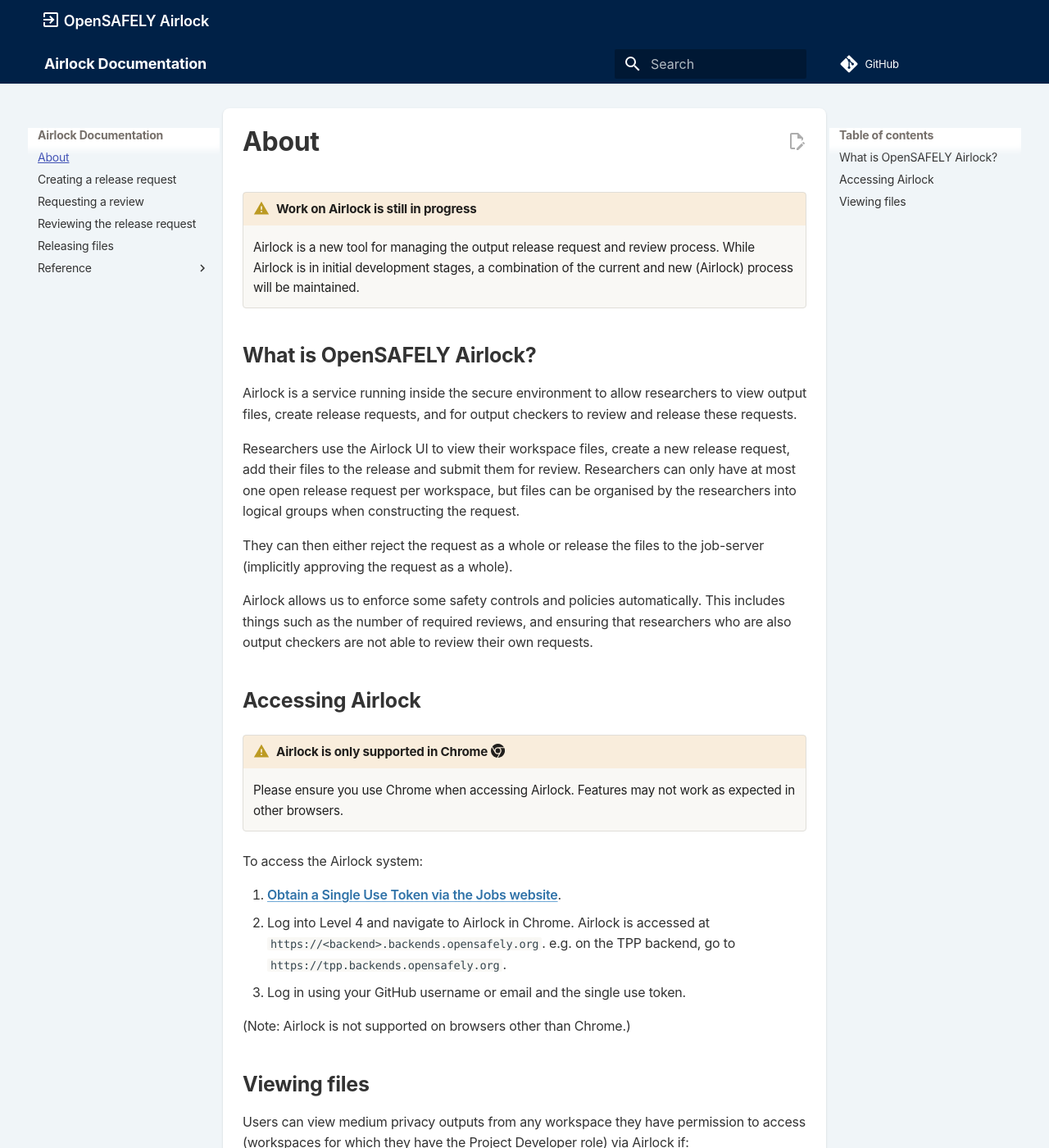
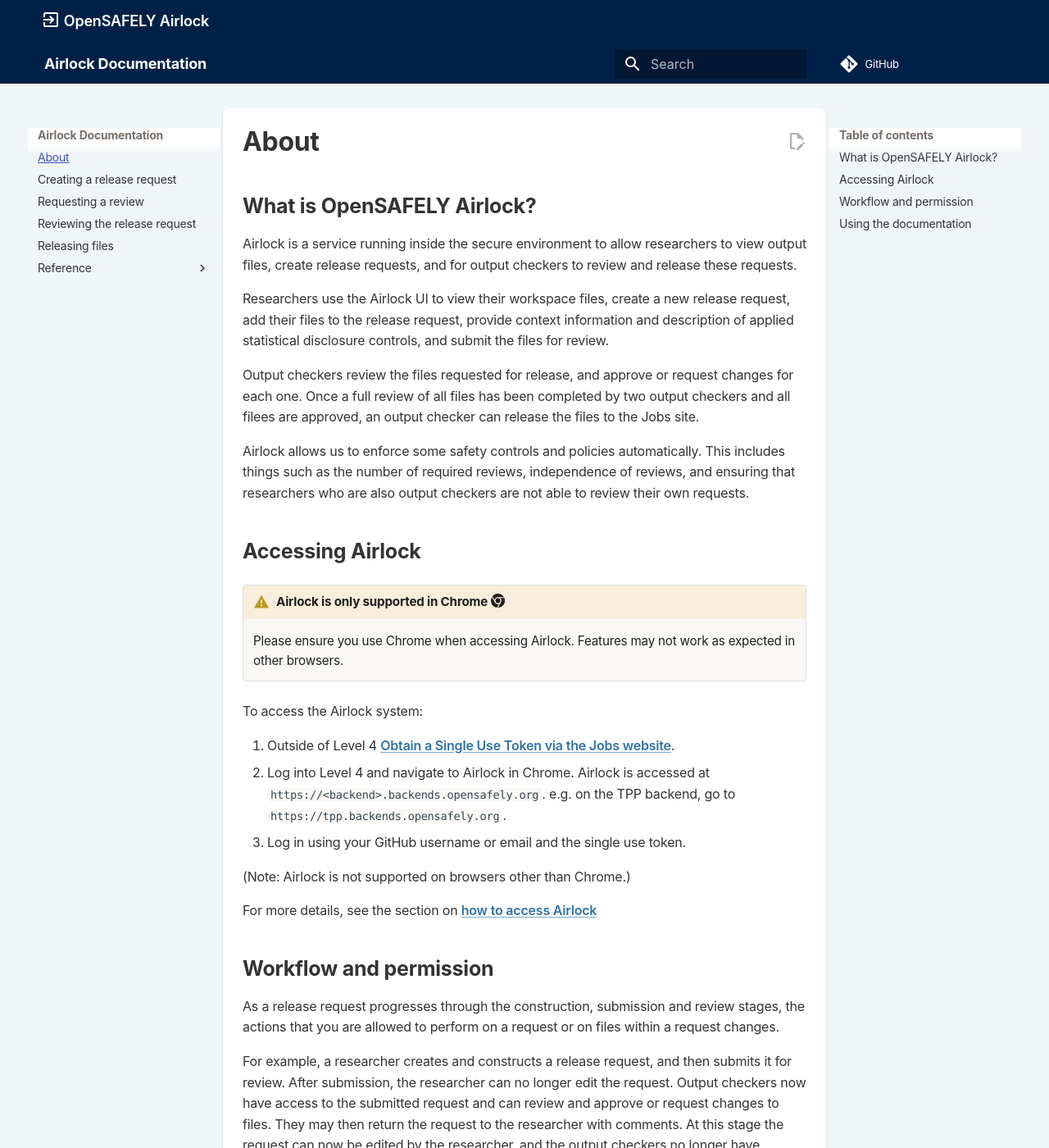
Before and after one commit to opensafely-core/airlock, an MkDocs documentation site: the page built from docs/index.md, in a window 1280 px wide and 1400 px high. Shown: the whole window at 82% size. Built offline with MkDocs 1.6.1 and Material for MkDocs 9.7.7, drawn with Linux system fonts in a browser that asks for light colours; comment, search, counter and statistics services are not loaded; some of the changed text lies outside the part shown.

Commit message:
Update the About section

```diff
--- a/docs/index.md
+++ b/docs/index.md
@@ -1,25 +1,20 @@
-!!!warning "Work on Airlock is still in progress"
-    Airlock is a new tool for managing the output release request
-    and review process. While Airlock is in initial development stages,
-    a combination of the current and new (Airlock) process
-    will be maintained.
-
-
 ## What is OpenSAFELY Airlock?
 
 Airlock is a service running inside the secure environment to allow researchers to
 view output files, create release requests, and for output checkers to review and
 release these requests.
 
-Researchers use the Airlock UI to view their workspace files, create a new release request, add their files to the release and submit them for review. Researchers can only have at most one open release request per workspace, but files can be organised by the researchers into logical groups when constructing the request.
+Researchers use the Airlock UI to view their workspace files, create a new release request, add their files to the release request, provide context information and
+description of applied statistical disclosure controls, and submit the files for review.
 
-They can then either reject the request as a whole or release the files to the job-server (implicitly approving the request as a whole).
+Output checkers review the files requested for release, and approve or request changes for
+each one. Once a full review of all files has been completed by two output checkers and all
+filees are approved, an output checker can release the files to the Jobs site.
 
-Airlock allows us to enforce some safety controls and policies automatically. This includes things such as the number of required reviews, and ensuring that researchers who are also output checkers are not able to review their own requests.
+Airlock allows us to enforce some safety controls and policies automatically. This includes things such as the number of required reviews, independence of reviews, and ensuring that researchers who are also output checkers are not able to review their own requests.
 
 
 ## Accessing Airlock
-
 
 !!!warning "Airlock is only supported in Chrome :fontawesome-brands-chrome:"
     Please ensure you use Chrome when accessing Airlock. Features
@@ -27,7 +22,7 @@
 
 To access the Airlock system:
 
-1. [Obtain a Single Use Token via the
+1. Outside of Level 4 [Obtain a Single Use Token via the
     Jobs website](https://docs.opensafely.org/jobs-site/#viewing-analysis-outputs-on-the-server).
 1. Log into Level 4 and navigate to Airlock in Chrome. Airlock is
     accessed at `https://<backend>.backends.opensafely.org`. e.g. on
@@ -36,14 +31,32 @@
 
 (Note: Airlock is not supported on browsers other than Chrome.)
 
+For more details, see the section on [how to access Airlock](how-tos/access-airlock.md)
 
-## Viewing files
 
-Users can view medium privacy outputs from any workspace they have permission to
-access (workspaces for which they have the Project Developer role) via Airlock if:
+## Workflow and permission
 
-* They have access to log into the backend (they must be accessing Airlock
-    from a browser in the chosen backend)
-* The backend has Airlock installed and running.
+As a release request progresses through the construction, submission and review stages, the
+actions that you are allowed to perform on a request or on files within a request changes.
+
+For example, a researcher creates and constructs a release request, and then submits it
+for review. After submission, the researcher can no longer edit the request. Output checkers
+now have access to the submitted request and can review and approve or request changes to
+files. They may then return the request to the researcher with comments.  At this stage the
+request can now be edited by the researcher, and the output checkers no longer have
+permission to change their decisions on files or to add comments.
+
+Refer to the [reference documentation on Airlock workflow and permissions](reference/workflow-and-permissions) for a more detailed description.
+
+
+## Using the documentation
+
+Airlock's documentation has two main sections:
+
+The [how-to guides][how-to/index.md] provide practical steps for working with Airlock to create and process release requests. These are additionally subdivided into guides for researchers and guides for output checkers.
+
+The [reference](reference/index.md) provides background information about Airlock .
+
+
 
 ---8<-- 'reference/glossary.md'
```
